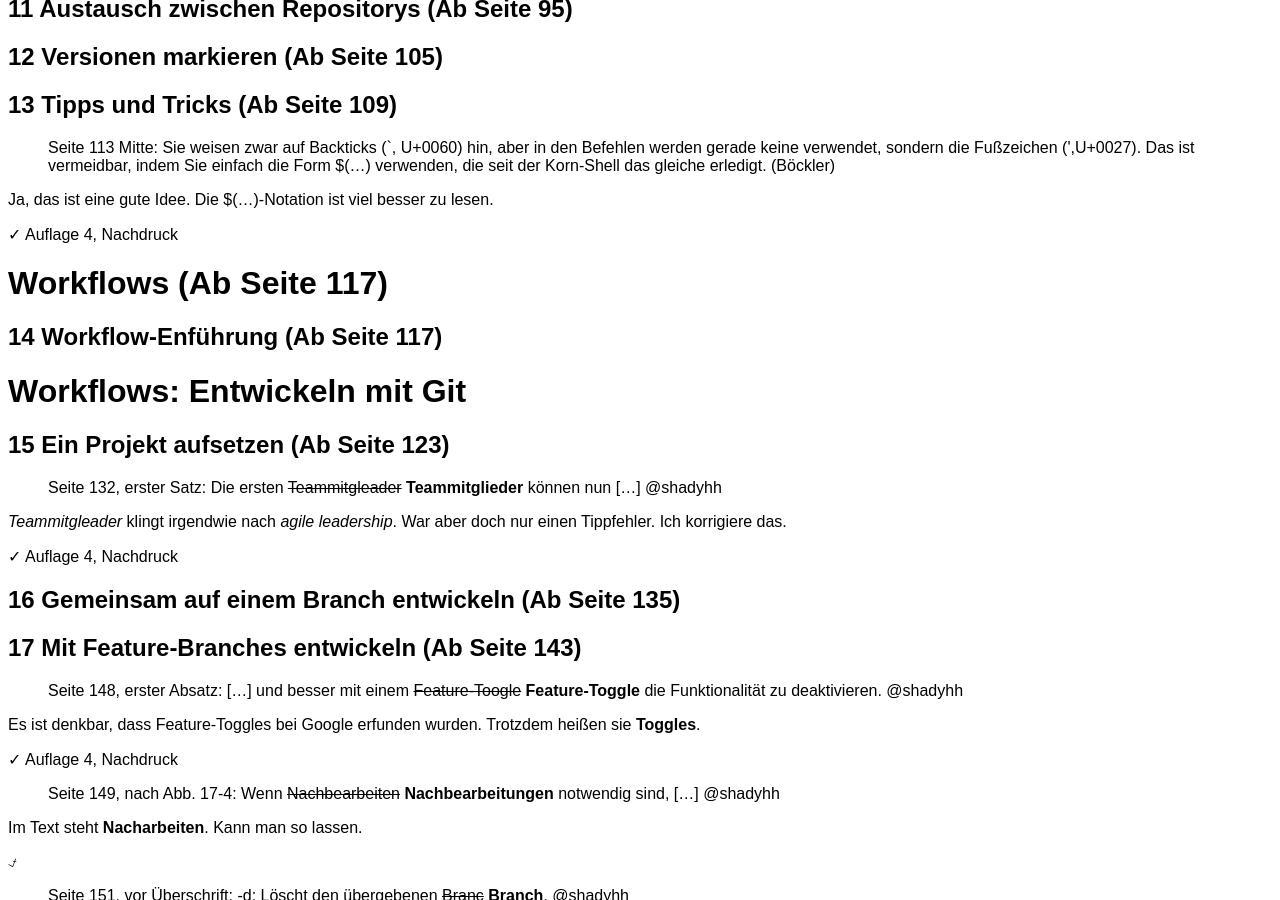
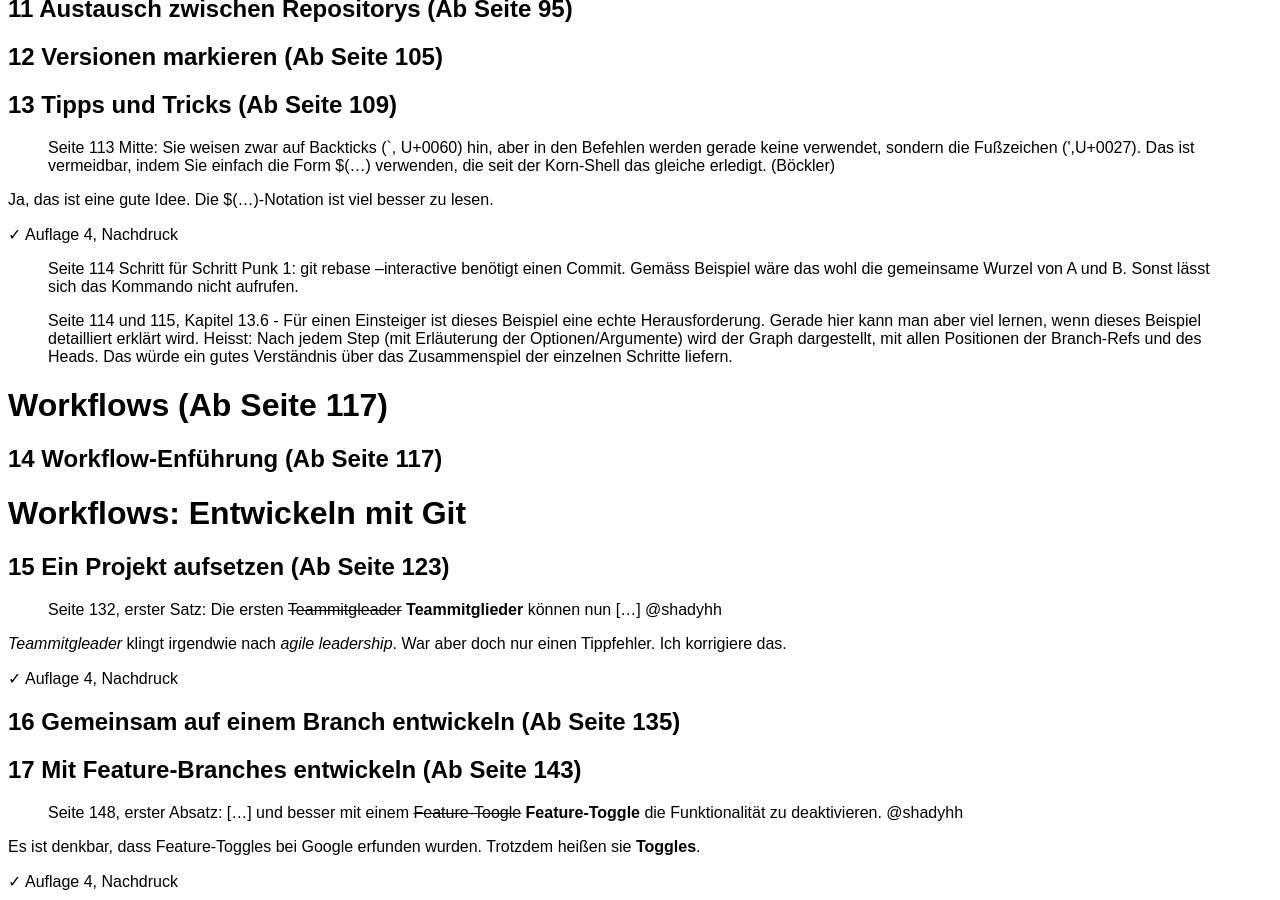
Before and after one commit to kapitel26/gitbuch-feedback, a Jekyll site: the page built from feedback-git-buch-auflage-4.md, in a window 1280 px wide and 900 px high, scrolled down 1109 px. Built offline with Jekyll 4.4.1, drawn with Linux system fonts in a browser that asks for light colours.

Commit message:
Update feedback-git-buch-auflage-4.md
Feedback zu Kapitel 13

```diff
--- a/feedback-git-buch-auflage-4.md
+++ b/feedback-git-buch-auflage-4.md
@@ -61,6 +61,10 @@ die seit der Korn-Shell das gleiche erledigt. (Böckler)
 Ja, das ist eine gute Idee. Die $(...)-Notation ist viel besser zu lesen.
 
 ✓ Auflage 4, Nachdruck
+
+> Seite 114 Schritt für Schritt Punk 1:  git rebase --interactive benötigt einen Commit. Gemäss Beispiel wäre das wohl die gemeinsame Wurzel von A und B. Sonst lässt sich das Kommando nicht aufrufen.
+
+> Seite 114 und 115, Kapitel 13.6 - Für einen Einsteiger ist dieses Beispiel eine echte Herausforderung. Gerade hier kann man aber viel lernen, wenn dieses Beispiel detailliert erklärt wird. Heisst: Nach jedem Step (mit Erläuterung der Optionen/Argumente) wird der Graph dargestellt, mit allen Positionen der Branch-Refs und des Heads. Das würde ein gutes Verständnis über das Zusammenspiel der einzelnen Schritte liefern.
 
 # Workflows (Ab Seite 117)
 
```
